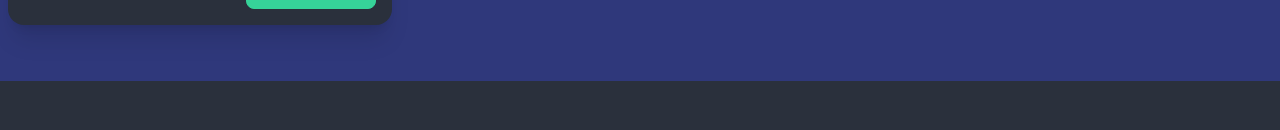
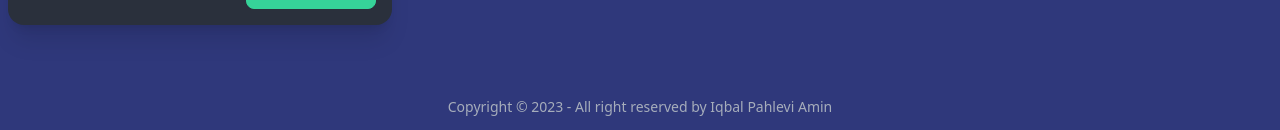
Before and after one commit to iqbalpa/profile-website, a React (Create React App) app: page / in a window 1280 px wide. Shown: the part 1549-1679 px from the top of the page. Before the commit the page ends 1630 px from the top, so only its background shows below. Built offline with nearby package versions, Linux system fonts and the light colour scheme.

Commit message:
feat: create footer

```diff
--- a/src/App.js
+++ b/src/App.js
@@ -1,3 +1,4 @@
+import Footer from "./components/Footer/Footer";
 import Header from "./components/Header/Header";
 import Hero from "./components/Hero/Hero";
 import Project from "./components/Project/Project";
@@ -8,6 +9,7 @@
 			<Header />
 			<Hero />
 			<Project />
+			<Footer />
 		</>
 	);
 }
--- /dev/null
+++ b/src/components/Footer/Footer.js
@@ -0,0 +1,15 @@
+import React from "react";
+
+const Footer = () => {
+	return (
+		<>
+			<footer className="footer footer-center p-4 bg-ResolutionBlue text-base-content">
+				<div>
+					<p>Copyright © 2023 - All right reserved by Iqbal Pahlevi Amin</p>
+				</div>
+			</footer>
+		</>
+	);
+};
+
+export default Footer;
```
